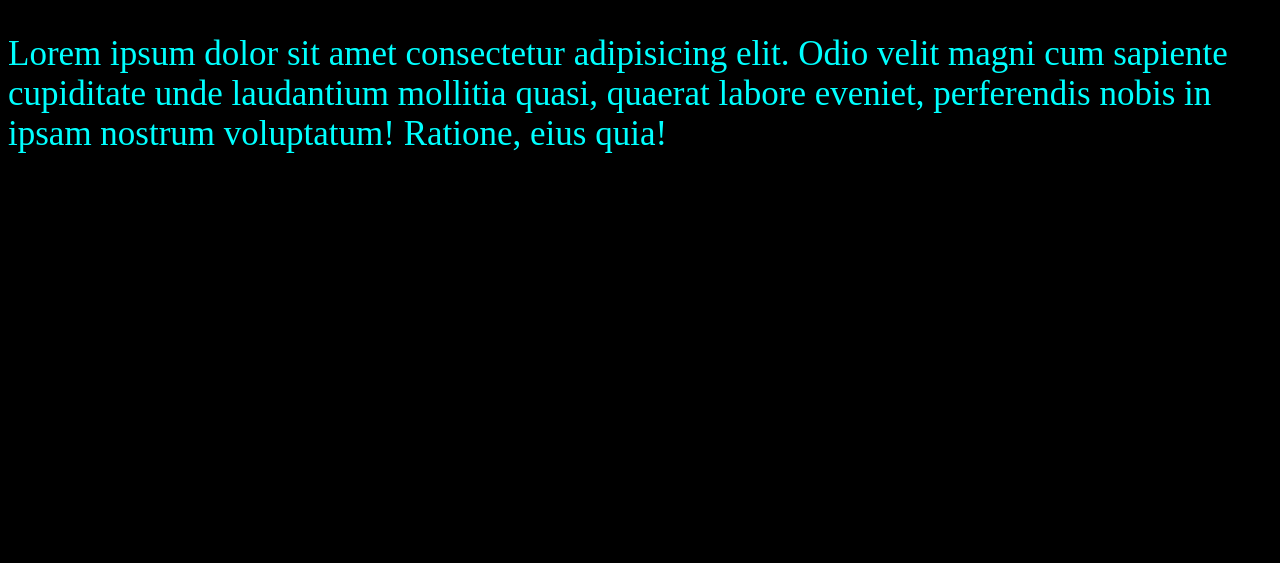
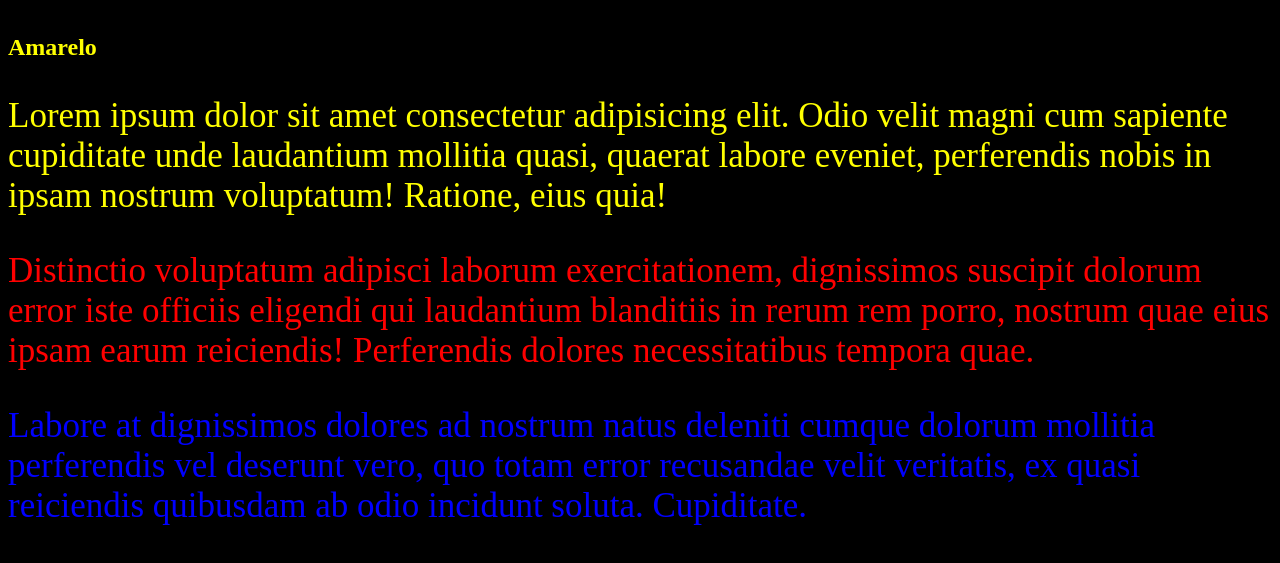
Before and after one commit to santana-025/AprendendoCSS, a plain HTML site: page index.html in a window 1280 px wide. Shown: the part 103-666 px from the top of the page. Drawn offline with Linux system fonts and the light colour scheme.

Commit message:
indentificadores css

```diff
--- a/css/style.css
+++ b/css/style.css
@@ -1,4 +1,16 @@
-body {
+body{
     background-color: black;
     color: white;
 }
+
+p,h2{
+    color:yellow;
+}
+
+.vermelho{
+    color: red;
+}
+
+#azul{
+    color:blue;
+}
--- a/index.html
+++ b/index.html
@@ -10,7 +10,6 @@
     <style>
         p{
             font-size: 35px ;
-            color: aqua;
         }
     </style>
 </head>
@@ -18,8 +17,12 @@
     <!-- CSS INLINE -->
     <!-- Primeiro em Prioridade -->
     <H1 style="font-size: 55px;">CSS na Pratica</H1>
+    <h2>Amarelo</h2>
+    <p>Lorem ipsum dolor sit amet consectetur adipisicing elit. Odio velit magni cum sapiente cupiditate unde laudantium mollitia quasi, quaerat labore eveniet, perferendis nobis in ipsam nostrum voluptatum! Ratione, eius quia!</p>
+    <!-- Seletores ID, Class e Direto -->
+    <p class="vermelho">Distinctio voluptatum adipisci laborum exercitationem, dignissimos suscipit dolorum error iste officiis eligendi qui laudantium blanditiis in rerum rem porro, nostrum quae eius ipsam earum reiciendis! Perferendis dolores necessitatibus tempora quae.</p>
+    <p id="azul">Labore at dignissimos dolores ad nostrum natus deleniti cumque dolorum mollitia perferendis vel deserunt vero, quo totam error recusandae velit veritatis, ex quasi reiciendis quibusdam ab odio incidunt soluta. Cupiditate.</p>
 
-    <p>Lorem ipsum dolor sit amet consectetur adipisicing elit. Odio velit magni cum sapiente cupiditate unde laudantium mollitia quasi, quaerat labore eveniet, perferendis nobis in ipsam nostrum voluptatum! Ratione, eius quia!</p>
 
 </body>
 </html>
```
